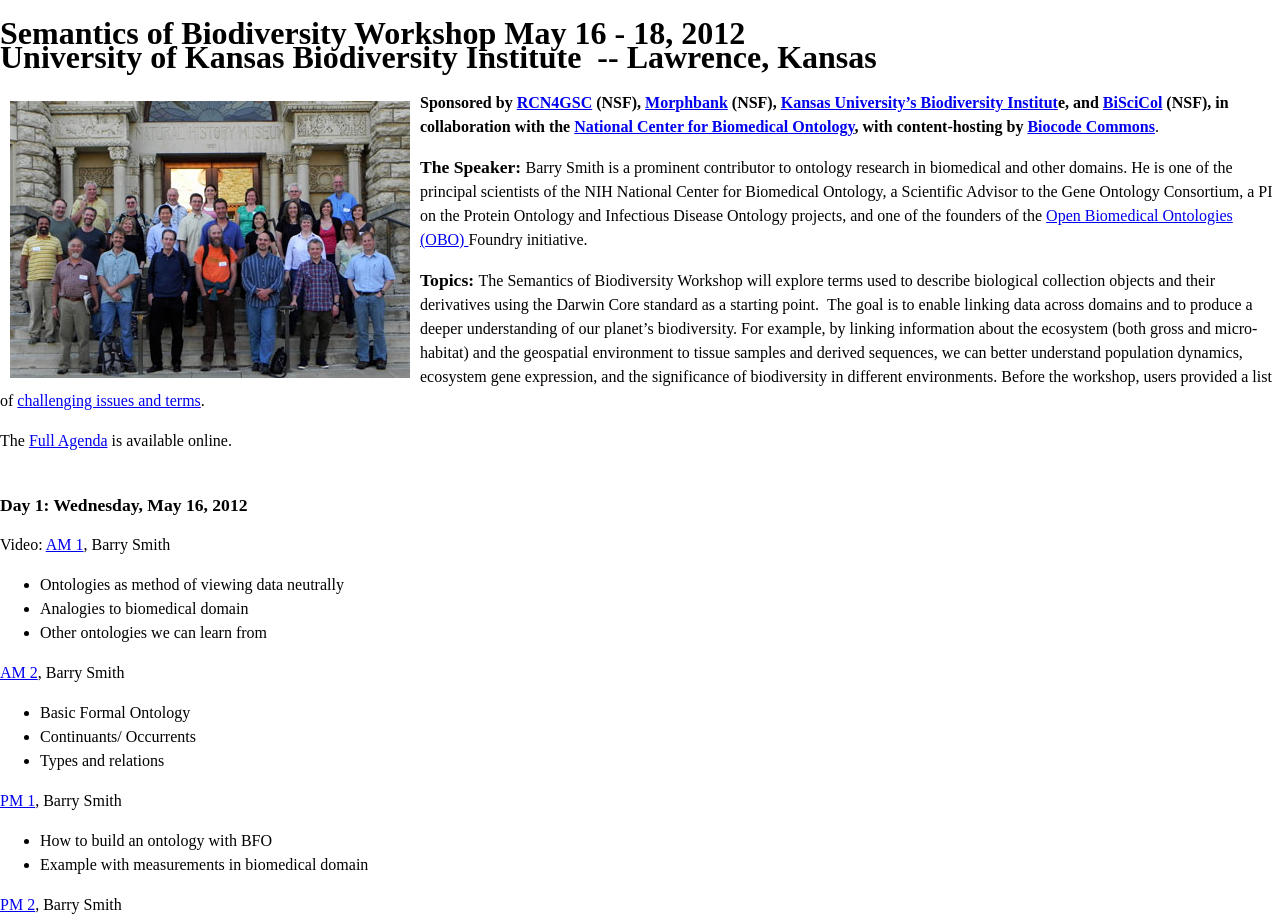
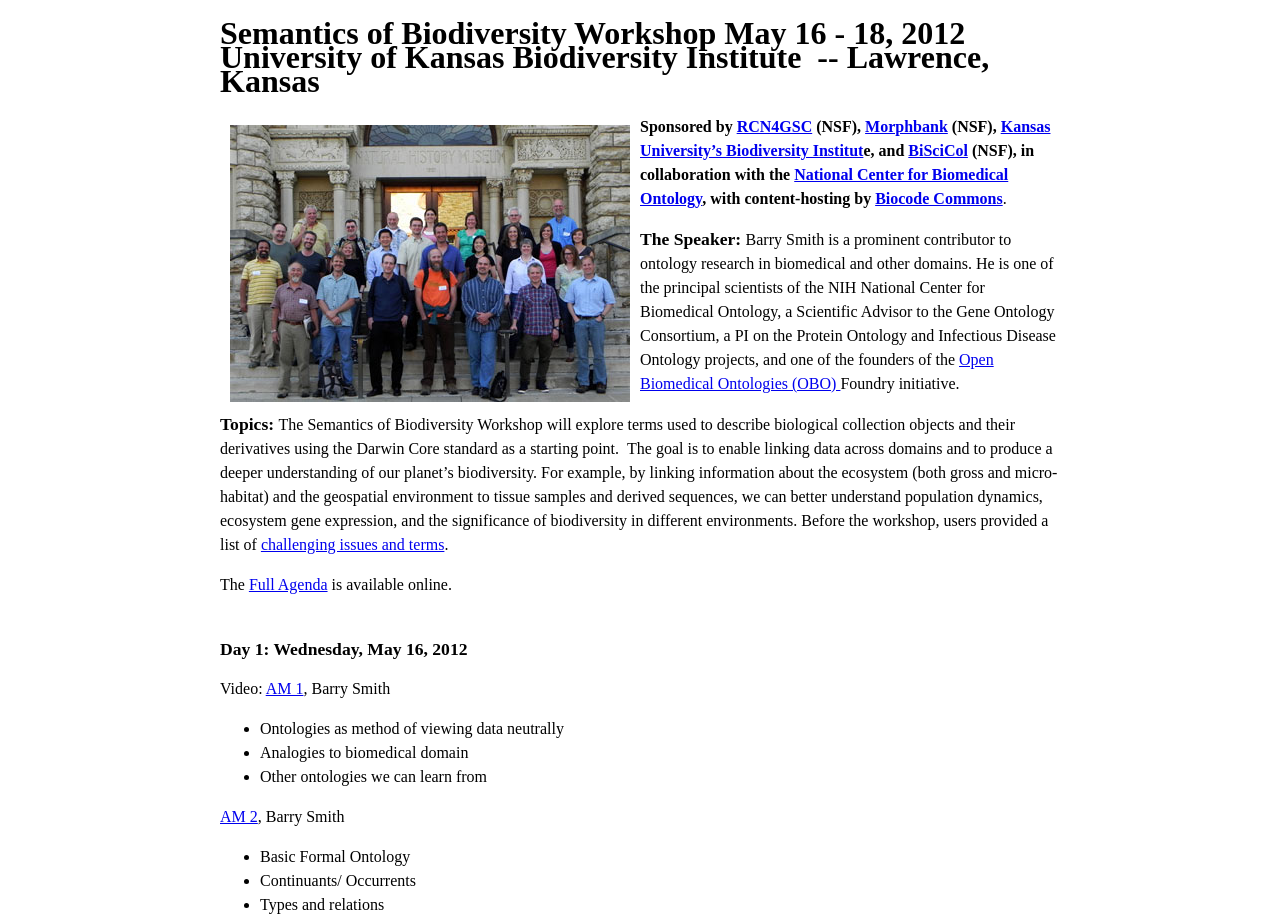
Before and after one commit to BNHM/biocode-commons, a plain HTML site: page workshops/sob.html in a window 1280 px wide. Shown: the top 920 px of the page. Drawn offline with Linux system fonts and the light colour scheme.

Commit message:
formatting sob content

```diff
--- a/workshops/sob.html
+++ b/workshops/sob.html
@@ -7,6 +7,7 @@
 </head>
 
 <body>
+<div id="maincontainer">
 <h1>Semantics of Biodiversity Workshop May 16 - 18, 2012
 <br />University of Kansas Biodiversity Institute  -- Lawrence, Kansas</h1>
 <p><strong><a href="../images/GroupPhoto800.jpg"><img src="../images/GroupPhoto400.jpg" alt="Group Photo" width="400" height="277" hspace="10" vspace="10" align="left" /></a></strong></p>
@@ -77,5 +78,6 @@ Before the workshop, users provided a list of <a href="https://docs.google.com/d
 <p><strong>Post-Workshop References</strong>
 <p><a href="http://bioportal.bioontology.org/ontologies/47531">DwC Ontology in BioPortal</a> - The beginnings of this Ontology was sketched during the last day of the workshop and subsequently added to BioPortal.<br />
 <p><a href="http://rs.tdwg.org/dwc/terms/">Darwin Core Terms Reference</a> - An up to date list of darwin core terms.
+</div>
 </body>
 </html>
```
